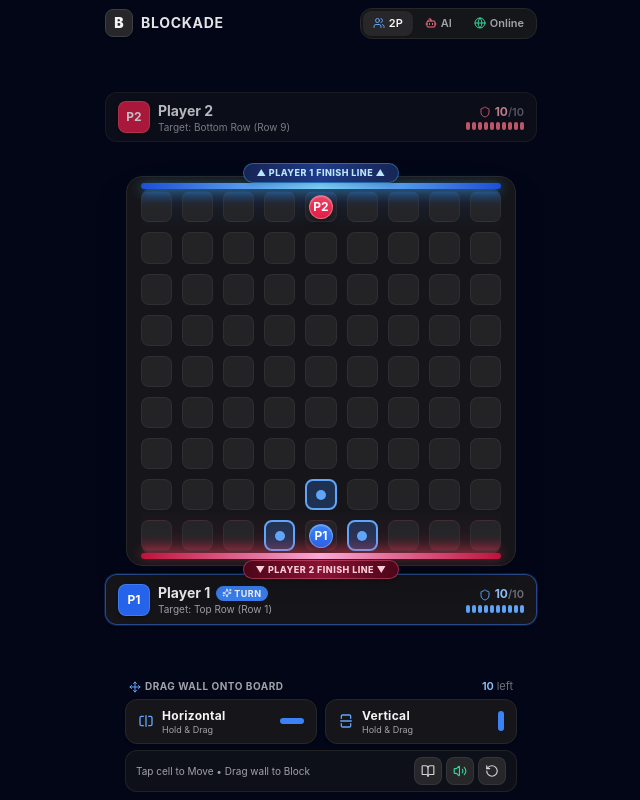
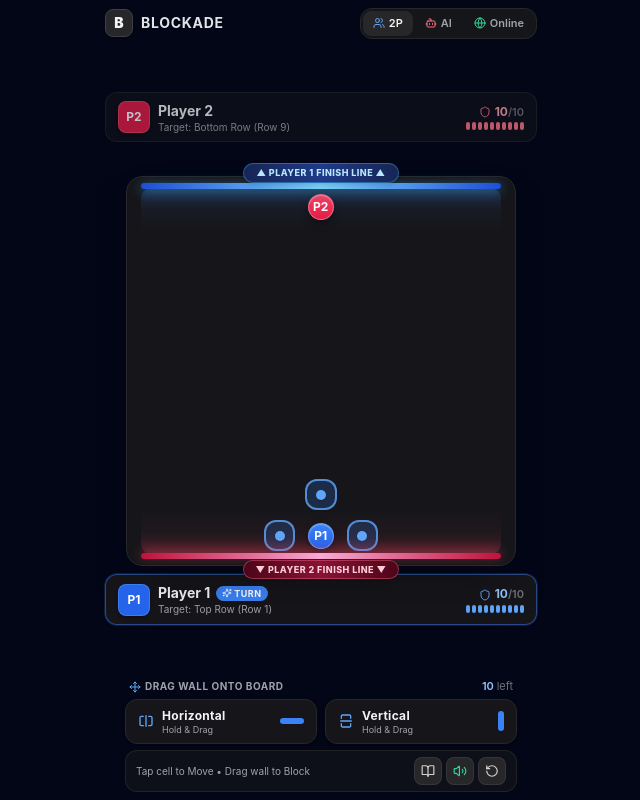
Before and after one commit to nickob4by/Blockade, a Next.js app: page / in a window 1280 px wide. Shown: the whole page, without its empty margins (319-959 px from the left). Built offline with nearby package versions, Linux system fonts and the light colour scheme; no server answers.

Commit message:
Remove grid box borders for a clean seamless open board surface

```diff
--- a/components/board/GameBoard.tsx
+++ b/components/board/GameBoard.tsx
@@ -272,16 +272,12 @@ export const GameBoard = forwardRef<GameBoardHandle, GameBoardProps>(({
                     gridColumnStart: gridCol,
                     gridColumnEnd: gridCol + 1,
                   }}
-                  className={`relative w-full h-full rounded-lg flex items-center justify-center transition-all duration-150 focus:outline-none tap-bounce z-[1] ${
+                  className={`relative w-full h-full rounded-xl flex items-center justify-center transition-all duration-150 focus:outline-none tap-bounce z-[1] ${
                     isValidMove
                       ? isP1Turn
-                        ? 'bg-blue-500/25 border-2 border-blue-400 cursor-pointer hover:bg-blue-500/35'
-                        : 'bg-rose-500/25 border-2 border-rose-400 cursor-pointer hover:bg-rose-500/35'
-                      : isP1FinishLine
-                      ? 'bg-gradient-to-b from-blue-500/20 via-zinc-800/90 to-zinc-800/80 border border-zinc-700/40 hover:border-zinc-700/70'
-                      : isP2FinishLine
-                      ? 'bg-gradient-to-t from-rose-500/20 via-zinc-800/90 to-zinc-800/80 border border-zinc-700/40 hover:border-zinc-700/70'
-                      : 'bg-zinc-800/80 border border-zinc-700/40 hover:border-zinc-700/70'
+                        ? 'bg-blue-500/20 border-2 border-blue-400/80 cursor-pointer hover:bg-blue-500/30 shadow-sm'
+                        : 'bg-rose-500/20 border-2 border-rose-400/80 cursor-pointer hover:bg-rose-500/30 shadow-sm'
+                      : 'bg-transparent border-0'
                   }`}
                 >
                   {/* Pawn 1 */}
@@ -366,6 +362,10 @@ export const GameBoard = forwardRef<GameBoardHandle, GameBoardProps>(({
                     isMyTurn ? 'cursor-pointer' : 'cursor-default'
                   }`}
                 >
+                  {/* Subtle snap guide dot ONLY during active wall drag */}
+                  {activeDrag && (
+                    <span className="w-1.5 h-1.5 rounded-full bg-zinc-600/40 pointer-events-none" />
+                  )}
                   <span
                     className={`absolute -inset-2.5 sm:-inset-3 z-30 rounded-full ${
                       isP1Turn ? 'active:bg-blue-400/20' : 'active:bg-rose-400/20'
```
